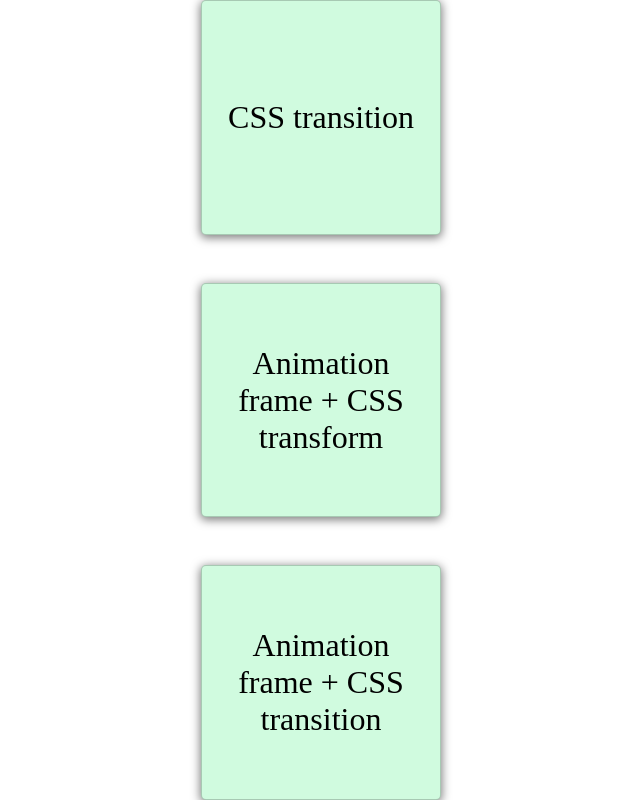
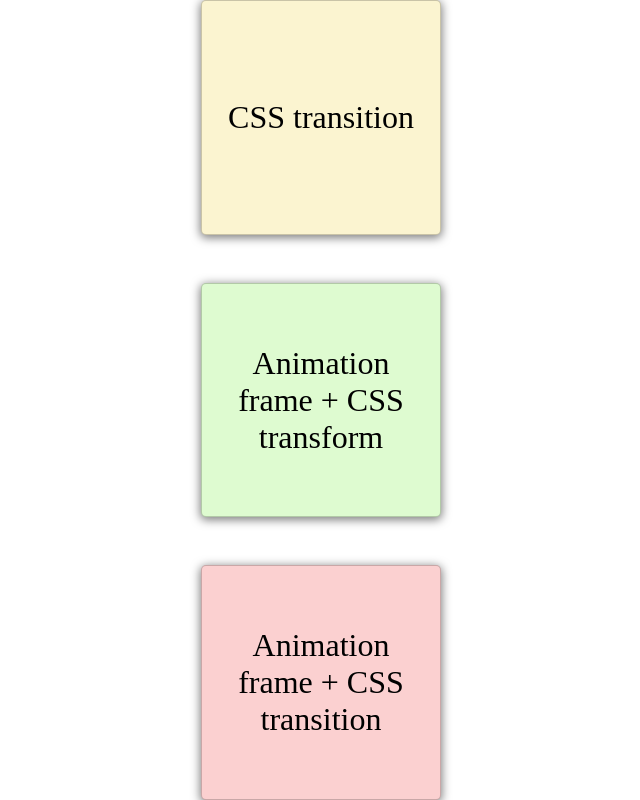
Before and after one commit to tasxatzial/click-and-hold-button, a plain HTML site: page src/index.html in a window 1280 px wide. Shown: the whole page, without its empty margins (319-959 px from the left). Drawn offline with Linux system fonts and the light colour scheme.

Commit message:
use a distinct color for each button

```diff
--- a/src/style.css
+++ b/src/style.css
@@ -12,6 +12,24 @@ body {
     margin: 0;
 }
 
+[data-btn="css-transition"] {
+    --bg-clr: hsl(50, 85%, 90%);
+    --hover-clr: hsl(50, 85%, 80%);
+    --fill-clr: hsl(50, 85%, 70%);
+}
+
+[data-btn="animationFrame-css-transform"] {
+    --bg-clr: hsl(100, 85%, 90%);
+    --hover-clr: hsl(100, 85%, 80%);
+    --fill-clr: hsl(100, 85%, 70%);
+}
+
+[data-btn="animationFrame-css-transition"] {
+    --bg-clr: hsl(0, 85%, 90%);
+    --hover-clr: hsl(0, 85%, 80%);
+    --fill-clr: hsl(0, 85%, 70%);
+}
+
 .click-and-hold {
     position: relative;
     display: flex;
@@ -24,14 +42,14 @@ body {
     border: 1px solid rgb(0 0 0 / 0.2);
     border-radius: 5px;
     box-shadow: 0px 2px 10px 1px rgb(0 0 0 / 0.5);
-    background-color: hsl(141, 85%, 90%);
+    background-color: var(--bg-clr);
     overflow: hidden;
     cursor: pointer;
 }
 
 @media (hover:hover) {
     .click-and-hold:hover {
-        background-color: hsl(141, 85%, 80%);
+        background-color: var(--hover-clr);
     }
 }
 
@@ -41,7 +59,7 @@ body {
     inset: 0 -100%;
     width: 100%;
     height: 100%;
-    background-color: hsl(141, 85%, 70%);
+    background-color: var(--fill-clr);
     transform: translateX(0);
 }
 
```
